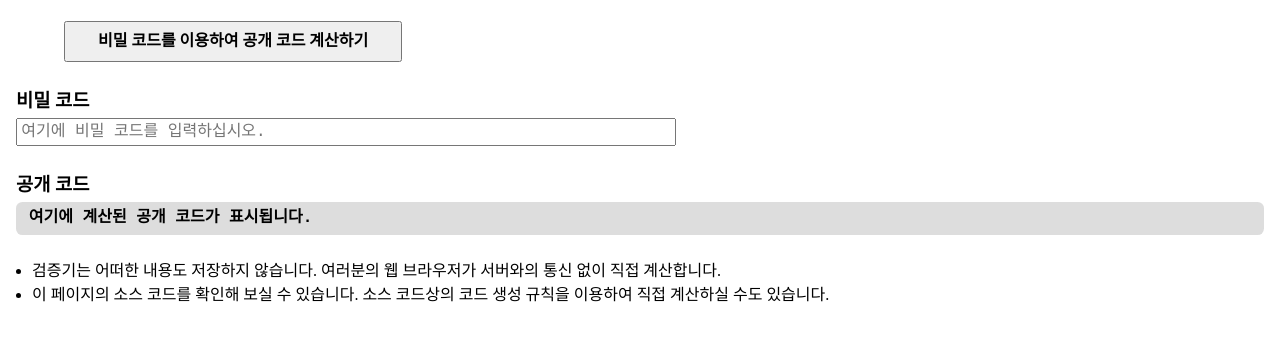
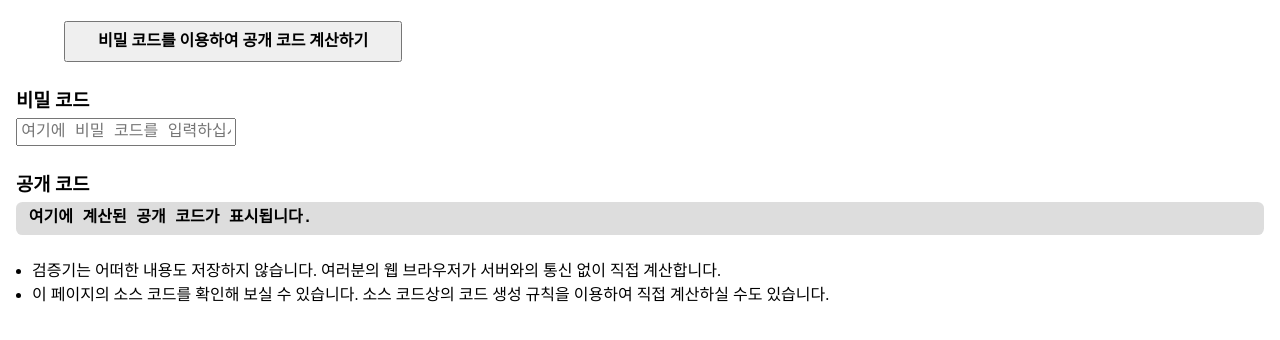
Before and after one commit to kaistgsa/election, a plain HTML site: page docs/code-validator.html in a window 1280 px wide. Shown: the part 74-414 px from the top of the page. Drawn offline with Linux system fonts and the light colour scheme.

Commit message:
폭이 좁은 환경 고려

```diff
--- a/docs/code-validator.html
+++ b/docs/code-validator.html
@@ -135,7 +135,7 @@
     비밀 코드를 이용하여 공개 코드 계산하기
   </button>
   <h3>비밀 코드</h3>
-  <input type="password" placeholder="여기에 비밀 코드를 입력하십시오." size="64" class="code-private" />
+  <input type="password" placeholder="여기에 비밀 코드를 입력하십시오." class="code-private" />
 
   <h3>공개 코드</h3>
   <div class="code-viewer">
```
